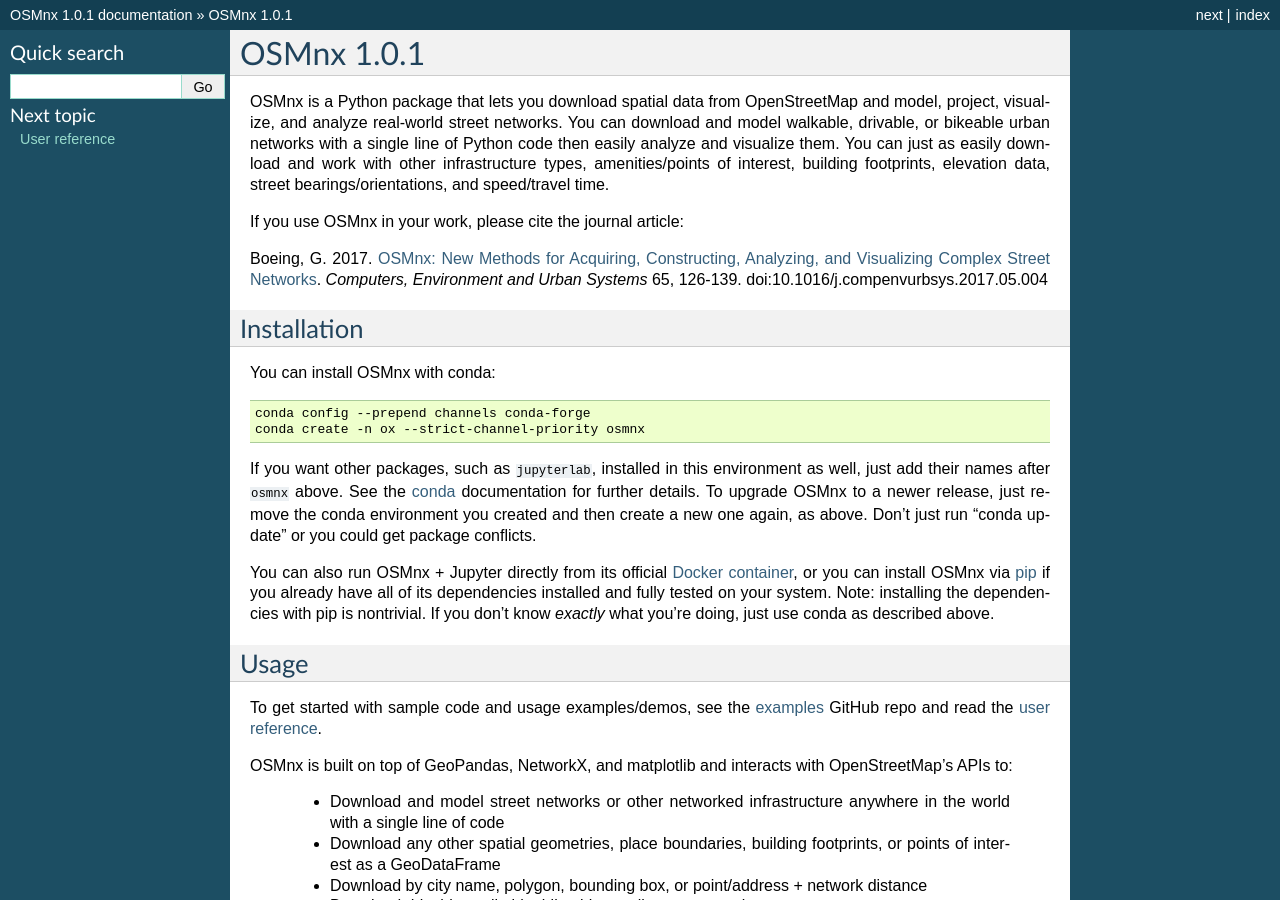
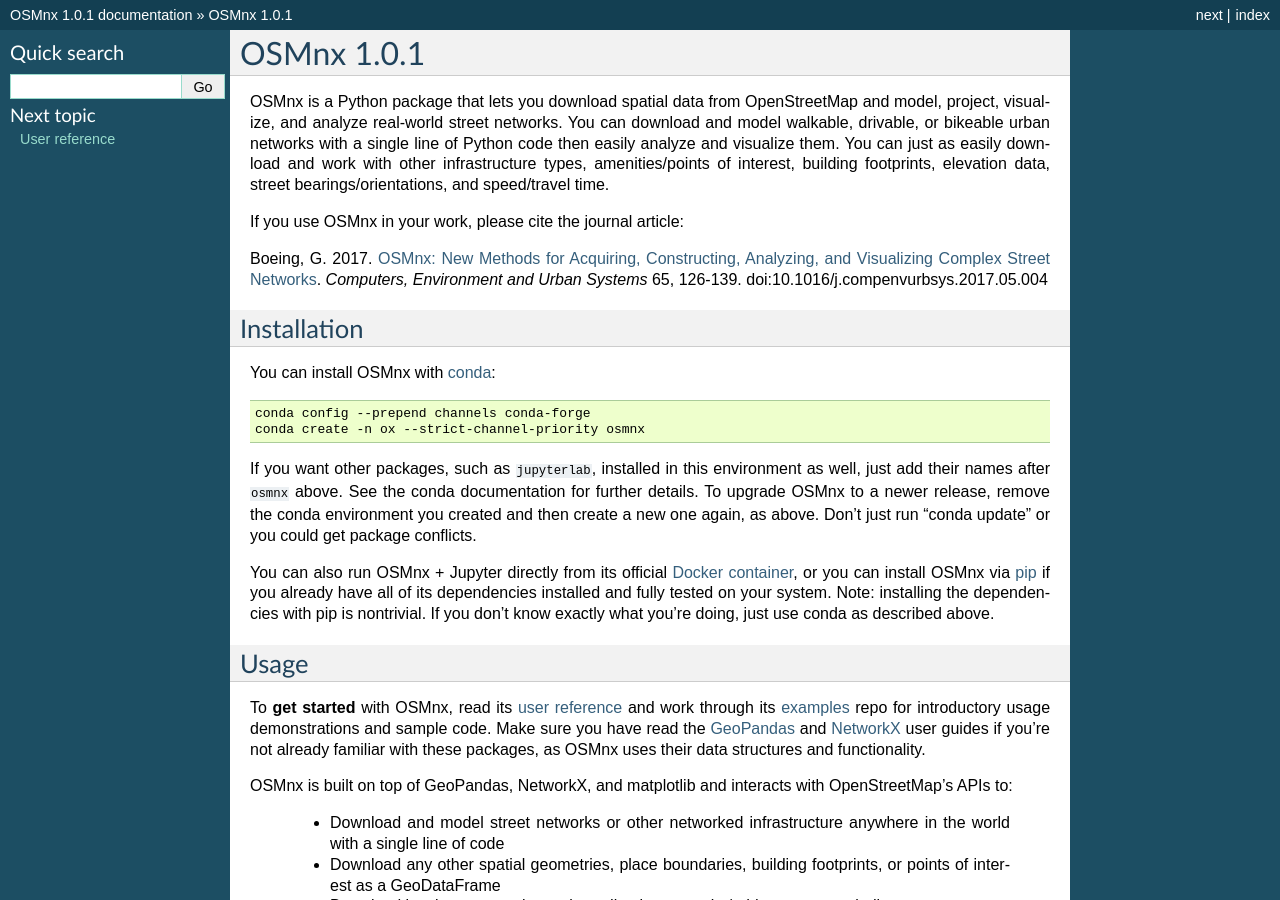
Before and after one commit to gboeing/osmnx, a Sphinx documentation site: the page built from docs/source/index.rst, in a window 1280 px wide and 900 px high. Built offline with Sphinx 7.4.7, drawn with Linux system fonts in a browser that asks for light colours.

Commit message:
improve docs

```diff
--- a/docs/source/index.rst
+++ b/docs/source/index.rst
@@ -14,16 +14,16 @@
 Installation
 ------------
 
-You can install OSMnx with conda:
+You can install OSMnx with `conda`_:
 
 .. code-block:: shell
 
     conda config --prepend channels conda-forge
     conda create -n ox --strict-channel-priority osmnx
 
-If you want other packages, such as :code:`jupyterlab`, installed in this environment as well, just add their names after :code:`osmnx` above. See the `conda`_ documentation for further details. To upgrade OSMnx to a newer release, just remove the conda environment you created and then create a new one again, as above. Don't just run "conda update" or you could get package conflicts.
+If you want other packages, such as :code:`jupyterlab`, installed in this environment as well, just add their names after :code:`osmnx` above. See the conda documentation for further details. To upgrade OSMnx to a newer release, remove the conda environment you created and then create a new one again, as above. Don't just run "conda update" or you could get package conflicts.
 
-You can also run OSMnx + Jupyter directly from its official `Docker container`_, or you can install OSMnx via `pip`_ if you already have all of its dependencies installed and fully tested on your system. Note: installing the dependencies with pip is nontrivial. If you don't know *exactly* what you're doing, just use conda as described above.
+You can also run OSMnx + Jupyter directly from its official `Docker container`_, or you can install OSMnx via `pip`_ if you already have all of its dependencies installed and fully tested on your system. Note: installing the dependencies with pip is nontrivial. If you don't know exactly what you're doing, just use conda as described above.
 
 .. _conda: https://conda.io/
 .. _Docker container: https://hub.docker.com/r/gboeing/osmnx
@@ -34,7 +34,7 @@
 Usage
 -----
 
-To get started with sample code and usage examples/demos, see the `examples`_ GitHub repo and read the `user reference`_.
+To **get started** with OSMnx, read its `user reference`_ and work through its `examples`_ repo for introductory usage demonstrations and sample code. Make sure you have read the `GeoPandas`_ and `NetworkX`_ user guides if you're not already familiar with these packages, as OSMnx uses their data structures and functionality.
 
 OSMnx is built on top of GeoPandas, NetworkX, and matplotlib and interacts with OpenStreetMap's APIs to:
 
@@ -61,8 +61,10 @@
 
 Usage examples and demonstrations of these features are in the `examples`_ GitHub repo. More feature development details are in the `change log`_. Read the `journal article`_ for further technical details. Package usage is detailed in the `user reference`_.
 
+.. _user reference: osmnx.html
 .. _examples: https://github.com/gboeing/osmnx-examples
-.. _user reference: osmnx.html
+.. _GeoPandas: https://geopandas.org/
+.. _NetworkX: https://networkx.org/
 .. _journal article: https://geoffboeing.com/publications/osmnx-complex-street-networks/
 .. _change log: https://github.com/gboeing/osmnx/blob/master/CHANGELOG.md
 
```
